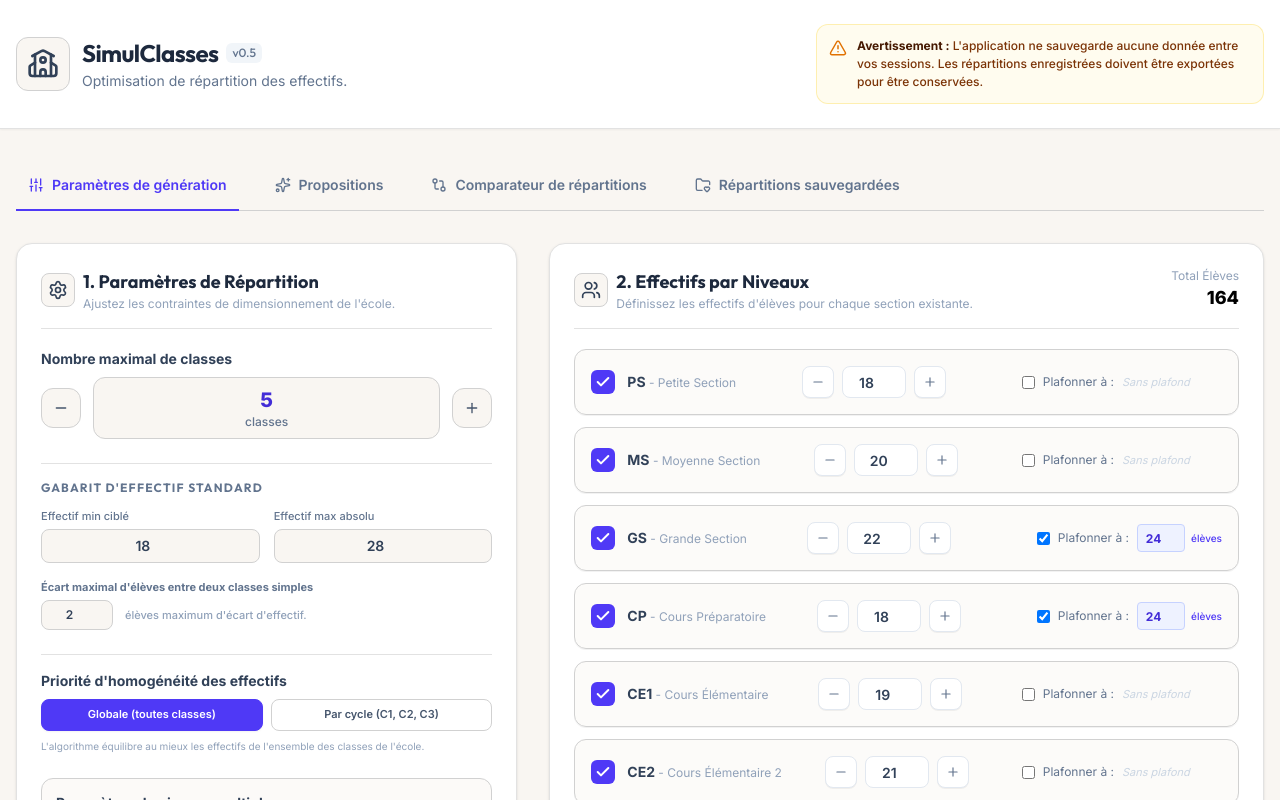
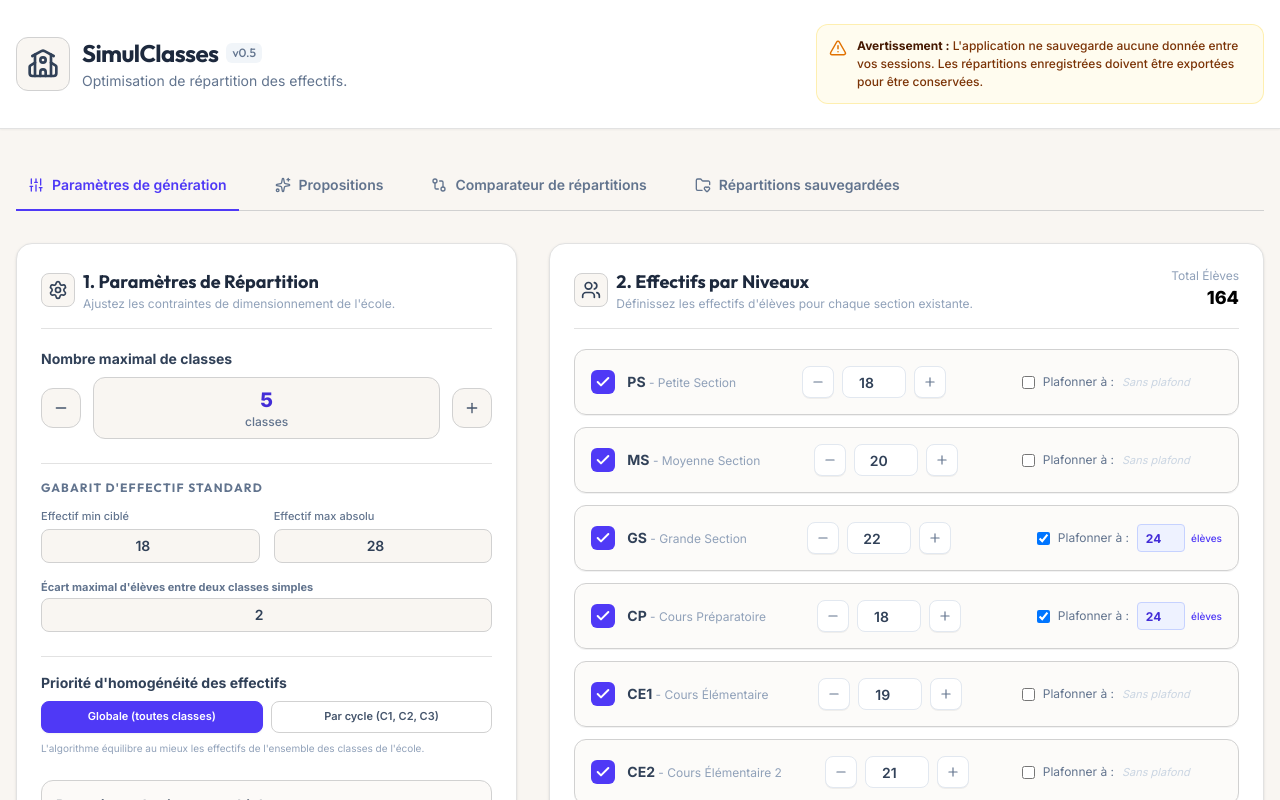
Before and after one commit to m-jks/simulclasses, a React (Vite) app: page / in a window 1280 px wide. Shown: the top 800 px of the page. Built offline with nearby package versions, Linux system fonts and the light colour scheme.

Commit message:
fix: increase solver penalties for cohort size constraints
Strengthen the solver's enforcement of global minimum class sizes and multi-level cohort minimums to prioritize valid class configurations. Also updated the UI layout for better input handling.

```diff
--- a/src/components/SolverControls.tsx
+++ b/src/components/SolverControls.tsx
@@ -264,21 +264,18 @@ export default function SolverControls({
               </div>
             </div>
 
-            <div className="space-y-1.5 pt-1.5">
+            <div className="space-y-1 pt-1.5">
               <label className="text-[11px] text-slate-500 font-bold block leading-tight">
                 Écart maximal d'élèves entre deux classes simples
               </label>
-              <div className="flex items-center gap-3">
               <input
                 type="number"
                 value={maxSimpleClassesGapInput}
                 onChange={handleMaxSimpleClassesGapChange}
                 onBlur={handleMaxSimpleClassesGapBlur}
-                  className="w-18 text-xs font-semibold text-slate-700 bg-brand-bg hover:bg-brand-accent/40 border border-brand-border-medium rounded-lg p-1.5 text-center focus:outline-none focus:ring-2 focus:ring-indigo-500/20"
+                className="w-full text-sm font-semibold text-slate-700 bg-brand-bg hover:bg-brand-accent/40 border border-brand-border-medium rounded-lg p-1.5 text-center focus:outline-none focus:ring-2 focus:ring-indigo-500/20"
                 title="Écart d'élèves autorisé entre l'effectif le plus petit et le plus grand des classes à niveau unique"
               />
-                <span className="text-[11px] text-slate-400 font-medium leading-normal">élèves maximum d'écart d'effectif.</span>
-              </div>
             </div>
           </div>
 
--- a/src/solver.ts
+++ b/src/solver.ts
@@ -69,7 +69,8 @@ export function scoreState(
     }
 
     if (size < solverConfig.globalMinClassSize) {
-      score += (solverConfig.globalMinClassSize - size) * 1500;
+      const diff = solverConfig.globalMinClassSize - size;
+      score += 1000000 + diff * 200000;
       if (size < solverConfig.globalMinClassSize - 2) {
         penalties.push(`La Classe ${idx + 1} est sous-peuplée (${size} élèves), en dessous du minimum conseillé de ${solverConfig.globalMinClassSize}`);
       }
@@ -146,7 +147,7 @@ export function scoreState(
         if (levelsInThisClass.length >= 2) {
           // Check minimum cohort constraint
           if (qty < minPerLvl && lvl.count >= minPerLvl) {
-            score += (minPerLvl - qty + 1) * 80000;
+            score += 2000000 + (minPerLvl - qty) * 500000;
             penalties.push(`Le groupe de ${lvl.name} dans la classe à niveaux multiples ${idx + 1} est trop restreint (${qty} élève(s), min réglé à ${minPerLvl})`);
           }
           // Check maximum cohort constraint
```
Lines whose indentation alone changed are shown as unchanged.
